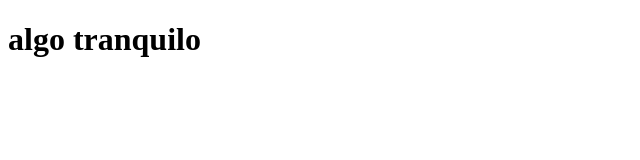
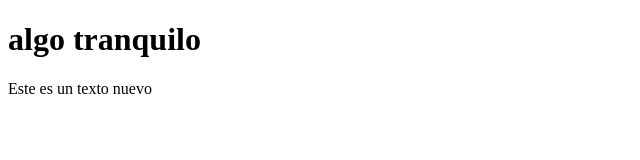
Before and after one commit to pamelaalarcon349-svg/ejemplo-git4a25, a plain HTML site: page index.html in a window 1280 px wide. Shown: the whole page, without its empty margins (0-640 px from the left). Drawn offline with Linux system fonts and the light colour scheme.

Commit message:
index actualizado

```diff
--- a/index.html
+++ b/index.html
@@ -7,5 +7,6 @@
 </head>
 <body>
      <h1 class="tituloCentrado"> algo tranquilo</h1>
+     <p>Este es un texto nuevo</p>
 </body>
 </html>
```
